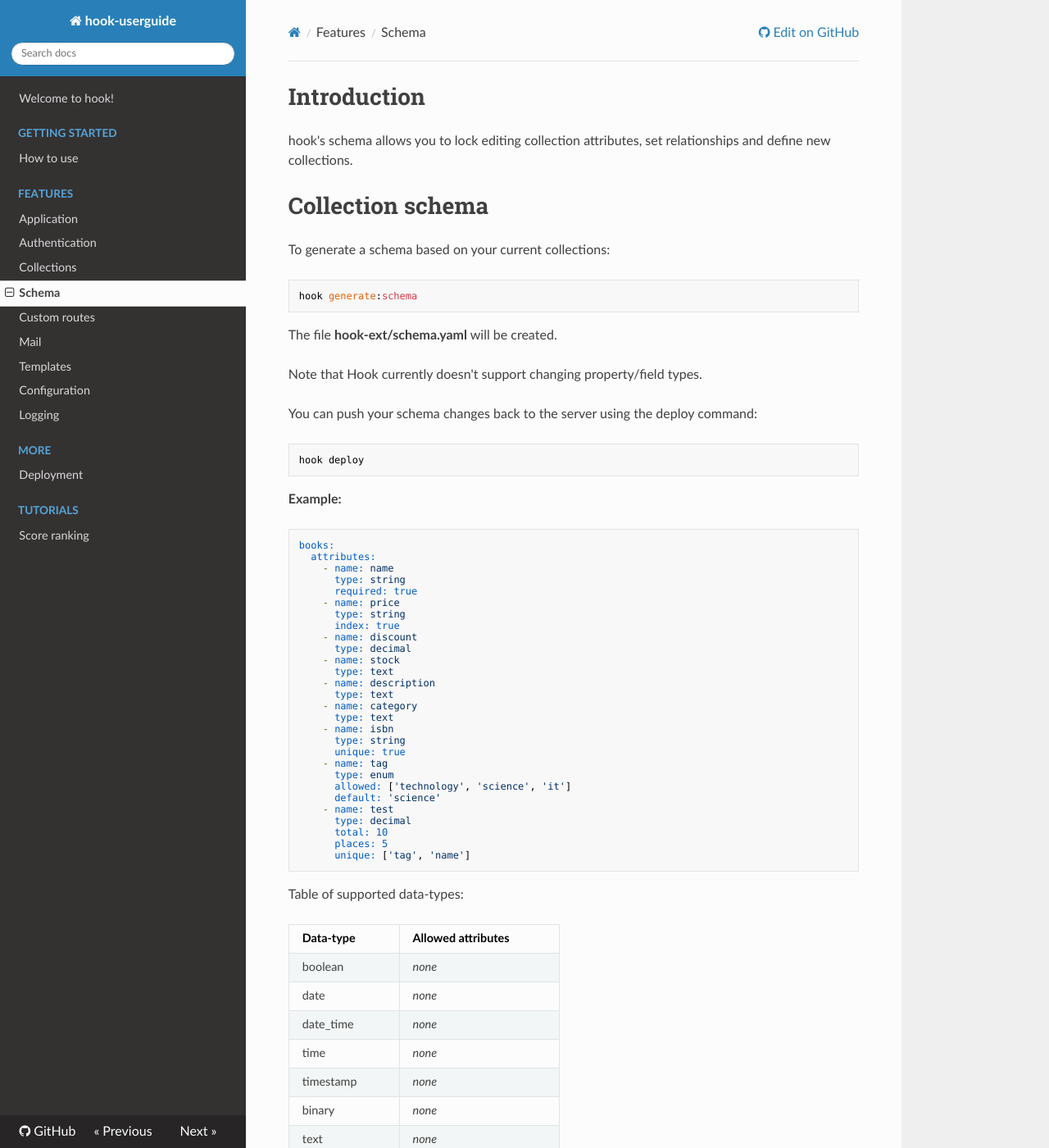
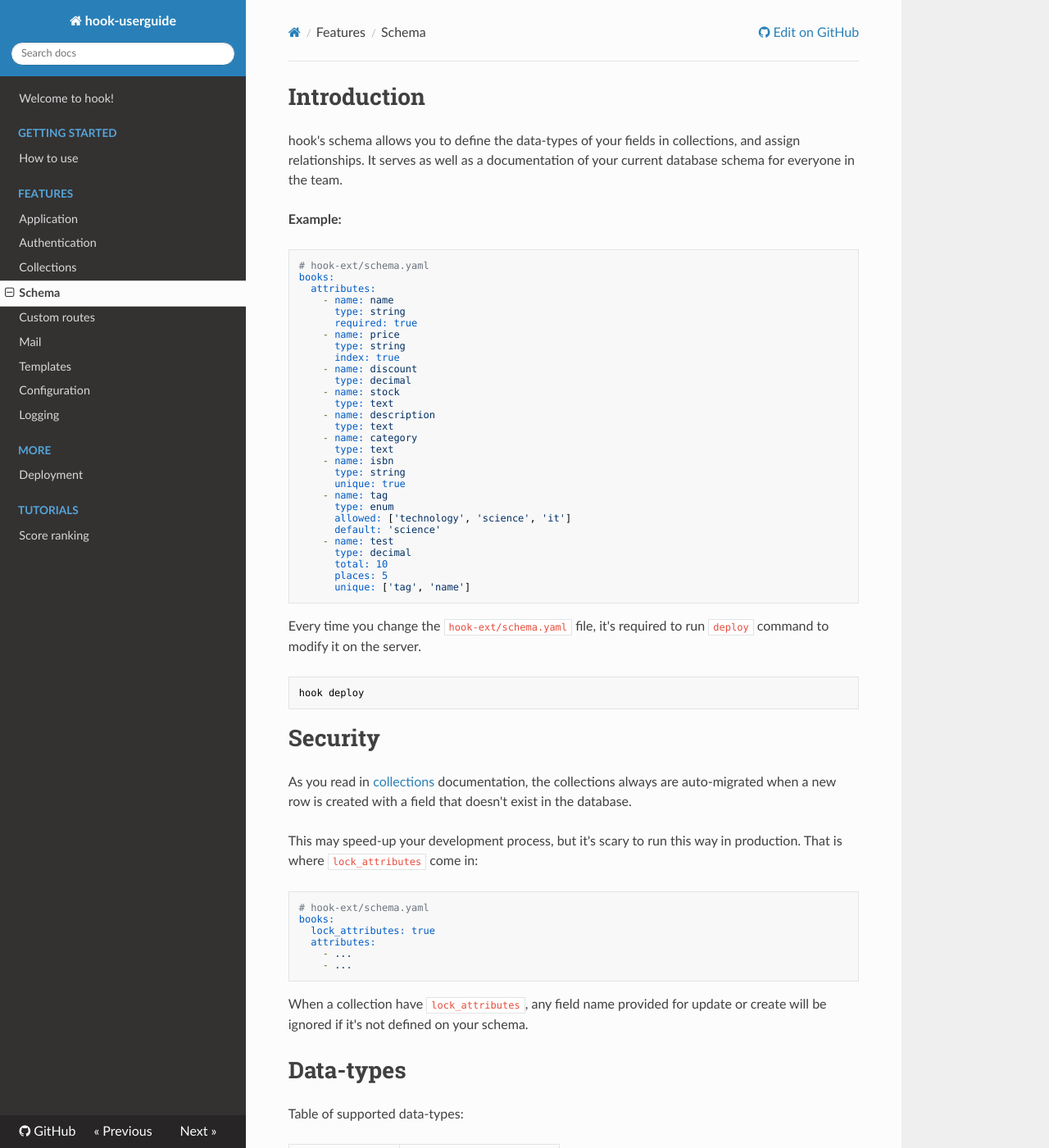
Before and after one commit to doubleleft/hook-userguide, an MkDocs documentation site: the page built from docs/The-Basics/Schema.md, in a window 1280 px wide and 1400 px high. Shown: the whole window at 82% size. Built offline with MkDocs 1.6.1, drawn with Linux system fonts in a browser that asks for light colours; nearby versions of some CDN libraries; old or Windows-style settings are respelled for this version of MkDocs; some of the changed text lies outside the part shown.

Commit message:
update schema documentation

````diff
--- a/docs/The-Basics/Schema.md
+++ b/docs/The-Basics/Schema.md
@@ -1,28 +1,13 @@
 # Introduction
 
-hook's schema allows you to lock editing collection attributes, set relationships and define new collections.
-
-# Collection schema
-
-To generate a schema based on your current collections:
-
-```
-hook generate:schema
-```
-
-The file __hook-ext/schema.yaml__ will be created.
-
-Note that Hook currently doesn't support changing property/field types.
-
-You can push your schema changes back to the server using the deploy command:
-```
-hook deploy
-```
-
+hook's schema allows you to define the data-types of your fields in collections,
+and assign relationships. It serves as well as a documentation of your current
+database schema for everyone in the team.
 
 **Example:**
 
 ```yaml
+# hook-ext/schema.yaml
 books:
   attributes:
     - name: name
@@ -53,6 +38,35 @@ books:
       unique: ['tag', 'name']
 ```
 
+Every time you change the `hook-ext/schema.yaml` file, it's required to run
+`deploy` command to modify it on the server.
+
+```
+hook deploy
+```
+
+# Security
+
+As you read in [collections](Collections) documentation, the collections always
+are auto-migrated when a new row is created with a field that doesn't exist in
+the database.
+
+This may speed-up your development process, but it's scary to run this way in
+production. That is where `lock_attributes` come in:
+
+```yaml
+# hook-ext/schema.yaml
+books:
+  lock_attributes: true
+  attributes:
+    - ...
+    - ...
+```
+
+When a collection have `lock_attributes`, any field name provided for update or
+create will be ignored if it's not defined on your schema.
+
+# Data-types
 
 Table of supported data-types:
 
@@ -79,17 +93,15 @@ Table of supported data-types:
 | tiny_integer | auto_increment, unsigned |
 | small_integer | auto_increment, unsigned |
 
-# Collection relationships
+# Relationships
 
-**relation-type: string**
+## → `belongs_to`
 
 ```yaml
 books:
   relationships:
     belongs_to: author
 ```
-
-**relation-type: array**
 
 ```yaml
 books:
@@ -115,10 +127,66 @@ books:
   belongs_to:
     - auths
     - author:
-        collection: auth  # defaults to 'authors' collection
-        foreign_key: # defaults to {related}_id (author_id)
-        primary_key: # defaults to '_id'
-        required: true # defaults to false, since our priority is to be as free as possible
-        on_delete: restrict # 'restrict', 'cascade' or 'none' (defaults to 'none')
-        on_update: cascade  # 'restrict', 'cascade' or 'none' (defaults to 'none')
+        collection: auth       # defaults to 'authors' collection
+        foreign_key: author_id # defaults to {related}_id (author_id)
+        primary_key: _id       # defaults to '_id'
+        required: true         # defaults to false, since our priority is to be as free as possible
+        on_delete: restrict    # 'restrict', 'cascade' or 'none' (defaults to 'none')
+        on_update: cascade     # 'restrict', 'cascade' or 'none' (defaults to 'none')
 ```
+
+## → `has_many`
+
+```yaml
+author:
+  relationships:
+    has_many: books
+```
+
+```yaml
+author:
+  relationships:
+    has_many:
+      - books
+```
+
+## → `has_one`
+
+```yaml
+author:
+  relationships:
+    has_one: book
+```
+
+## → `has_many_through`
+
+```yaml
+# 'books' collection
+books:
+ attributes:
+   - name: name
+     type: string
+
+# 'book_authors' intermediary collection
+book_authors:
+  relationships:
+    belongs_to:
+      - books
+      - authors
+
+# 'authors' collection
+authors:
+  attributes:
+    - name: name
+      type: string
+
+  relationships:
+    has_many:
+      - books:
+          through: book_authors
+          collection: books  # defaults to 'books' collection
+          foreign_key: author_id # defaults to {related}_id (author_id)
+          far_key: # defaults to '{relation}_id' (book_id)
+          local_key: _id # defaults to _id
+          required: true # defaults to false, since our priority is to be as free as possible
+```
````
Also changed, not shown: other parts of docs/The-Basics/Schema.md (+1 -1 lines).
